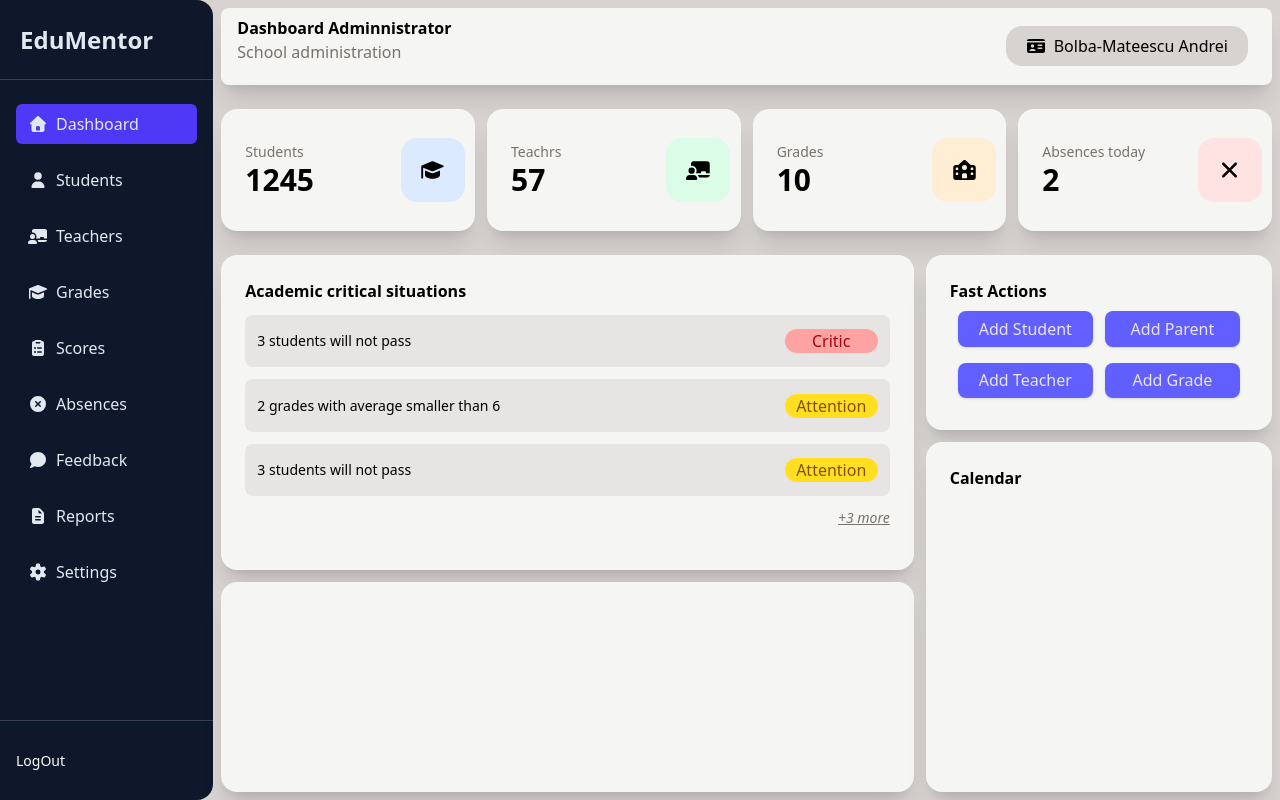
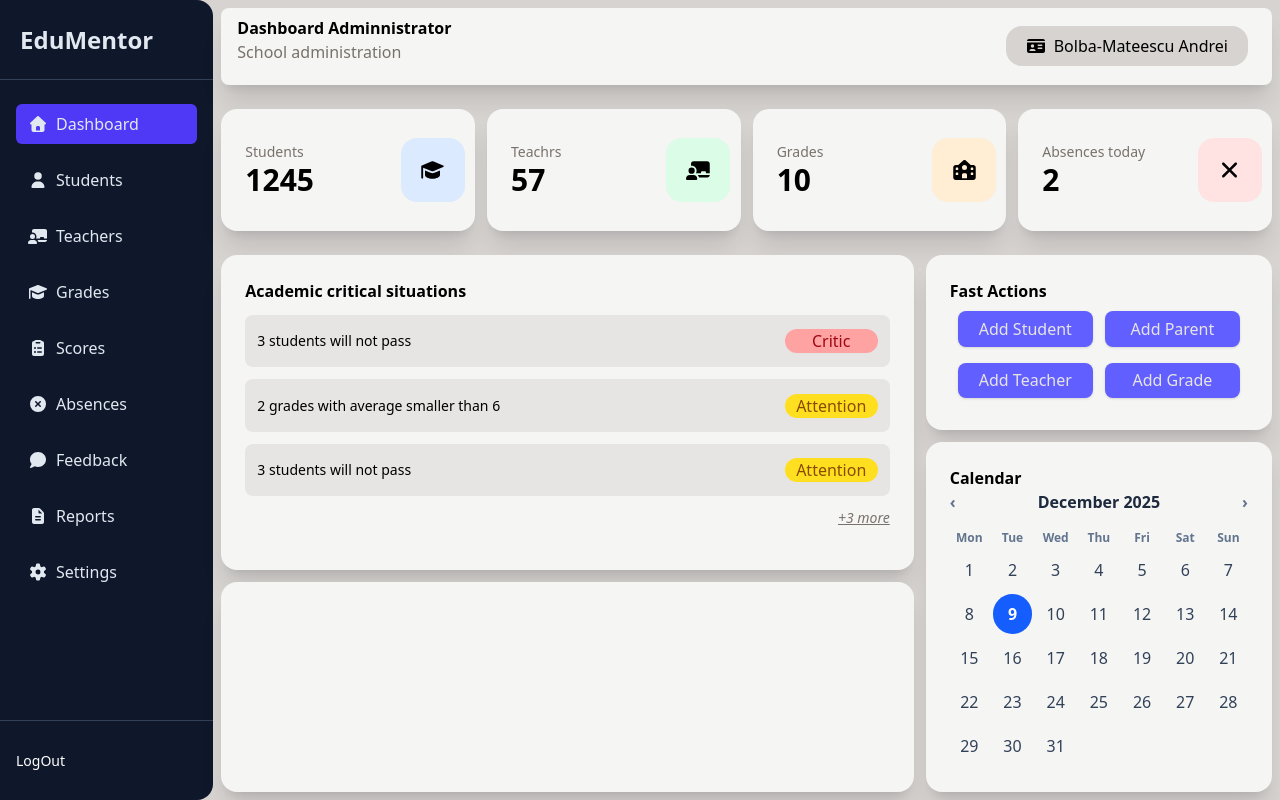
Before and after one commit to BobiMediaNetwork/EduMentor.WEB, a React (Vite) app: page /app in a window 1280 px wide. Built offline with nearby package versions, Linux system fonts and the light colour scheme.

Commit message:
EDU-16 - add: calendar

```diff
--- a/package.json
+++ b/package.json
@@ -15,6 +15,7 @@
     "@fortawesome/react-fontawesome": "^3.1.1",
     "@tailwindcss/vite": "^4.1.17",
     "react": "^19.2.0",
+    "react-calendar": "^6.0.0",
     "react-dom": "^19.2.0",
     "react-router-dom": "^7.10.1",
     "tailwindcss": "^4.1.17"
--- a/src/components/dashboard/main/Main.jsx
+++ b/src/components/dashboard/main/Main.jsx
@@ -3,7 +3,7 @@ import {faChalkboardTeacher, faClose, faGraduationCap, faSchool} from "@fortawes
 import {StatisticsCard} from "./cards/StatisticsCard.jsx";
 import {AcademicSituation} from "./cards/AcademicSituation.jsx";
 import {FastAction} from "./cards/FastActions.jsx";
-import {Calendar} from "./cards/Calendar.jsx";
+import {DashboardCalendar} from "./cards/DashboardCalendar.jsx";
 
 export function Main() {
     return (
@@ -23,7 +23,7 @@ export function Main() {
                 </div>
                 <div className="w-1/3 h-full flex flex-col gap-3">
                     <FastAction/>
-                    <Calendar/>
+                    <DashboardCalendar/>
                 </div>
             </div>
         </div>
--- a/src/components/dashboard/main/cards/Calendar.jsx
+++ /dev/null
@@ -1,12 +0,0 @@
-import {DashboardMainDetails} from "../../../common/DashboardMainDetails.jsx";
-
-export function Calendar(){
-    return(
-        <DashboardMainDetails
-            className="w-full h-2/3 bg-stone-100 shadow-xl rounded-2xl"
-            title="Calendar"
-        >
-
-        </DashboardMainDetails>
-    )
-}
--- /dev/null
+++ b/src/components/dashboard/main/cards/DashboardCalendar.jsx
@@ -0,0 +1,81 @@
+import { useState } from "react";
+import {DashboardMainDetails} from "../../../common/DashboardMainDetails.jsx";
+
+export function DashboardCalendar() {
+    const [currentDate, setCurrentDate] = useState(new Date());
+
+    const startOfMonth = new Date(currentDate.getFullYear(), currentDate.getMonth(), 1);
+    const endOfMonth = new Date(currentDate.getFullYear(), currentDate.getMonth() + 1, 0);
+
+    const daysInMonth = Array.from({length: endOfMonth.getDate()}, (_, i) => i + 1);
+    const weekdays = ["Mon", "Tue", "Wed", "Thu", "Fri", "Sat", "Sun"];
+
+    const isToday = (day) => {
+        const today = new Date();
+        return (
+            day === today.getDate() &&
+            currentDate.getMonth() === today.getMonth() &&
+            currentDate.getFullYear() === today.getFullYear()
+        );
+    };
+
+    const prevMonth = () => {
+        setCurrentDate(
+            new Date(currentDate.getFullYear(), currentDate.getMonth() - 1, 1)
+        );
+    };
+
+    const nextMonth = () => {
+        setCurrentDate(
+            new Date(currentDate.getFullYear(), currentDate.getMonth() + 1, 1)
+        );
+    };
+
+    return (
+        <DashboardMainDetails className="w-full h-2/3 bg-stone-100 shadow-xl rounded-2xl" title="Calendar">
+            <div className="rounded-2xl h-full w-full">
+                <div className="flex justify-between items-center mb-4">
+                    <button
+                        onClick={prevMonth}
+                        className="text-slate-500 hover:text-slate-700 font-bold"
+                    >
+                        ‹
+                    </button>
+                    <span className="font-semibold text-slate-800">
+          {currentDate.toLocaleString("default", {month: "long"})}{" "}
+                        {currentDate.getFullYear()}
+        </span>
+                    <button
+                        onClick={nextMonth}
+                        className="text-slate-500 hover:text-slate-700 font-bold"
+                    >
+                        ›
+                    </button>
+                </div>
+
+                <div className="grid grid-cols-7 gap-1 text-xs font-semibold text-slate-500 mb-1">
+                    {weekdays.map((day) => (
+                        <div key={day} className="text-center">{day}</div>
+                    ))}
+                </div>
+
+                <div className="grid grid-cols-7 gap-1">
+                    {Array.from({length: (startOfMonth.getDay() + 6) % 7}).map((_, i) => (
+                        <div key={`empty-${i}`}/>
+                    ))}
+
+                    {daysInMonth.map((day) => (
+                        <div
+                            key={day}
+                            className={`text-center py-2 rounded-full cursor-pointer ${
+                                isToday(day) ? "bg-blue-600 text-white font-bold" : "text-slate-700"
+                            } hover:bg-blue-100`}
+                        >
+                            {day}
+                        </div>
+                    ))}
+                </div>
+            </div>
+        </DashboardMainDetails>
+    );
+}
```
Also changed, not shown: 1 other file (tests, documents, lock files or other folders).
